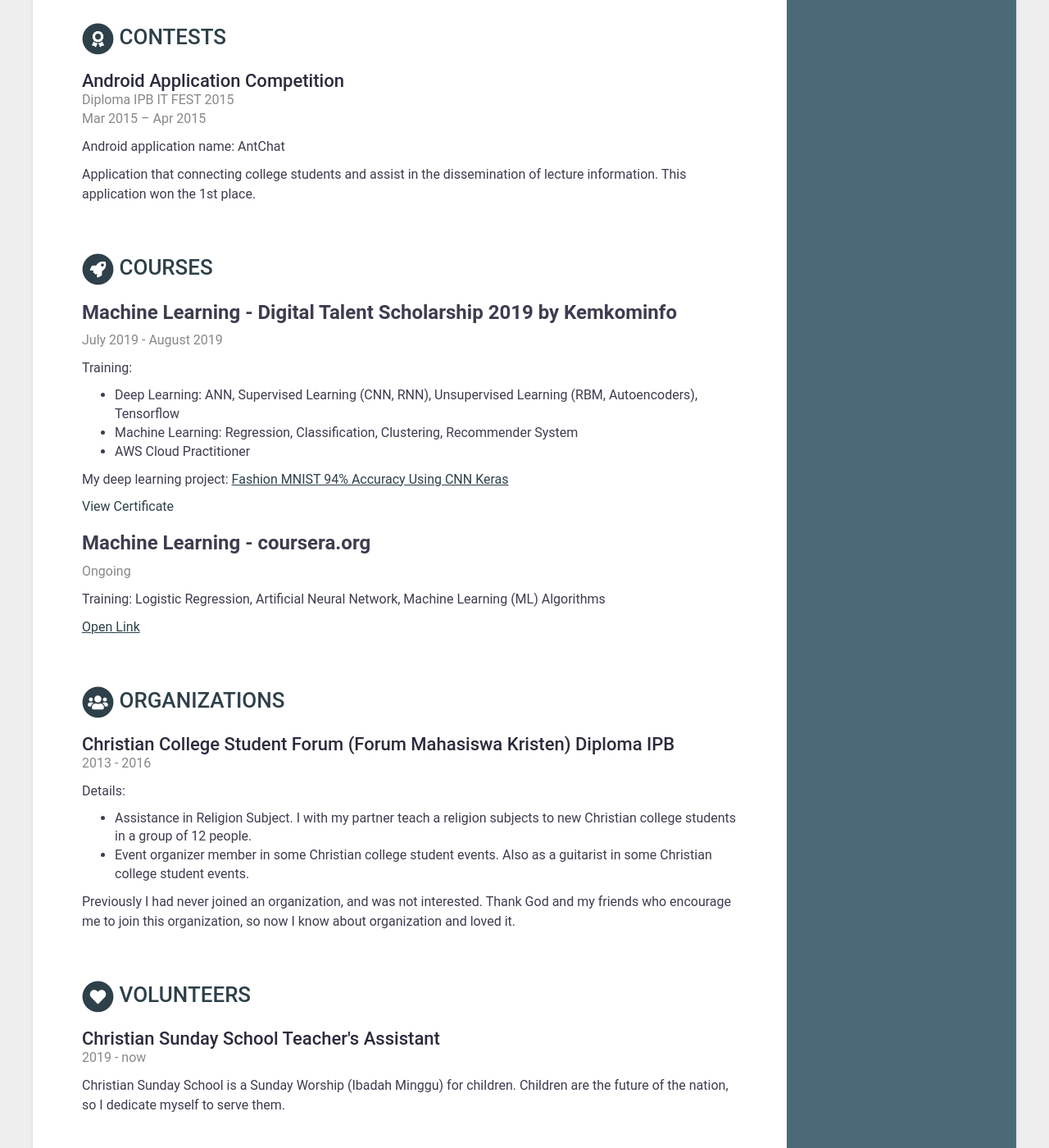
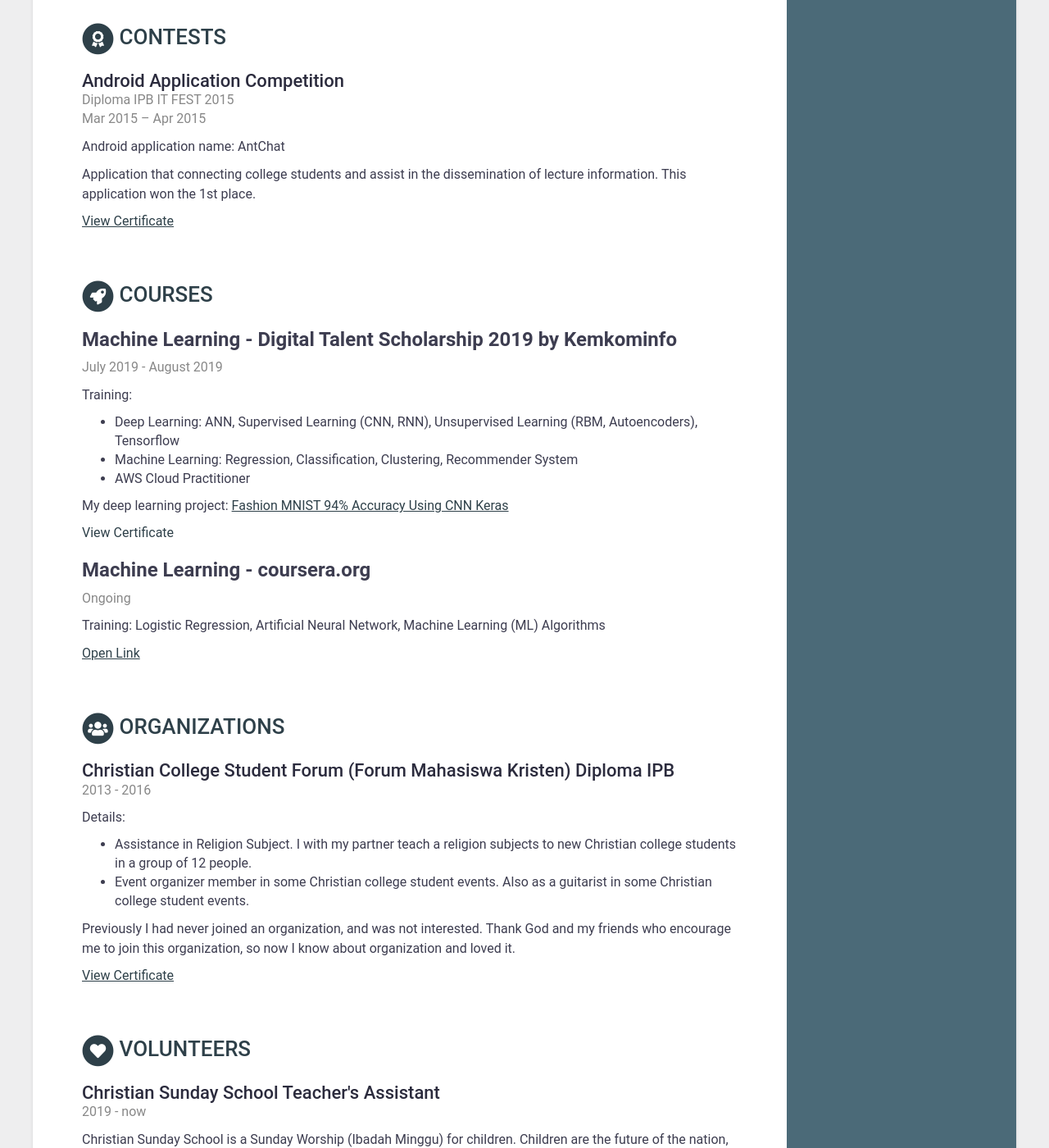
Before and after one commit to albertbrucelee/cv, a Jekyll site: the page built from index.html, in a window 1280 px wide and 1400 px high, scrolled down 2609 px. Shown: the whole window at 82% size. Built offline with Jekyll 4.4.1, drawn with Linux system fonts in a browser that asks for light colours.

Commit message:
Update certificate CV

```diff
--- a/_includes/contests.html
+++ b/_includes/contests.html
@@ -26,8 +26,8 @@
     <div class="details">
       {{ contest.details | markdownify }}
 
-      {% if course.certificate_file_name %}
-        <a target="_blank" href="{{ site.baseurl }}/public_data/certificate/{{ course.certificate_file_name }}"><u>View Certificate</u></a>
+      {% if contest.certificate_file_name %}
+        <a target="_blank" href="{{ site.baseurl }}/public_data/certificate/{{ contest.certificate_file_name }}"><u>View Certificate</u></a>
       {% endif %}
     </div><!--//details-->
     {% endif %}
--- a/_includes/organizations.html
+++ b/_includes/organizations.html
@@ -24,8 +24,8 @@
     <div class="details">
       {{ organization.details | markdownify }}
 
-      {% if course.certificate_file_name %}
-        <a target="_blank" href="{{ site.baseurl }}/public_data/certificate/{{ course.certificate_file_name }}"><u>View Certificate</u></a>
+      {% if organization.certificate_file_name %}
+        <a target="_blank" href="{{ site.baseurl }}/public_data/certificate/{{ organization.certificate_file_name }}"><u>View Certificate</u></a>
       {% endif %}
     </div><!--//details-->
     {% endif %}
```
